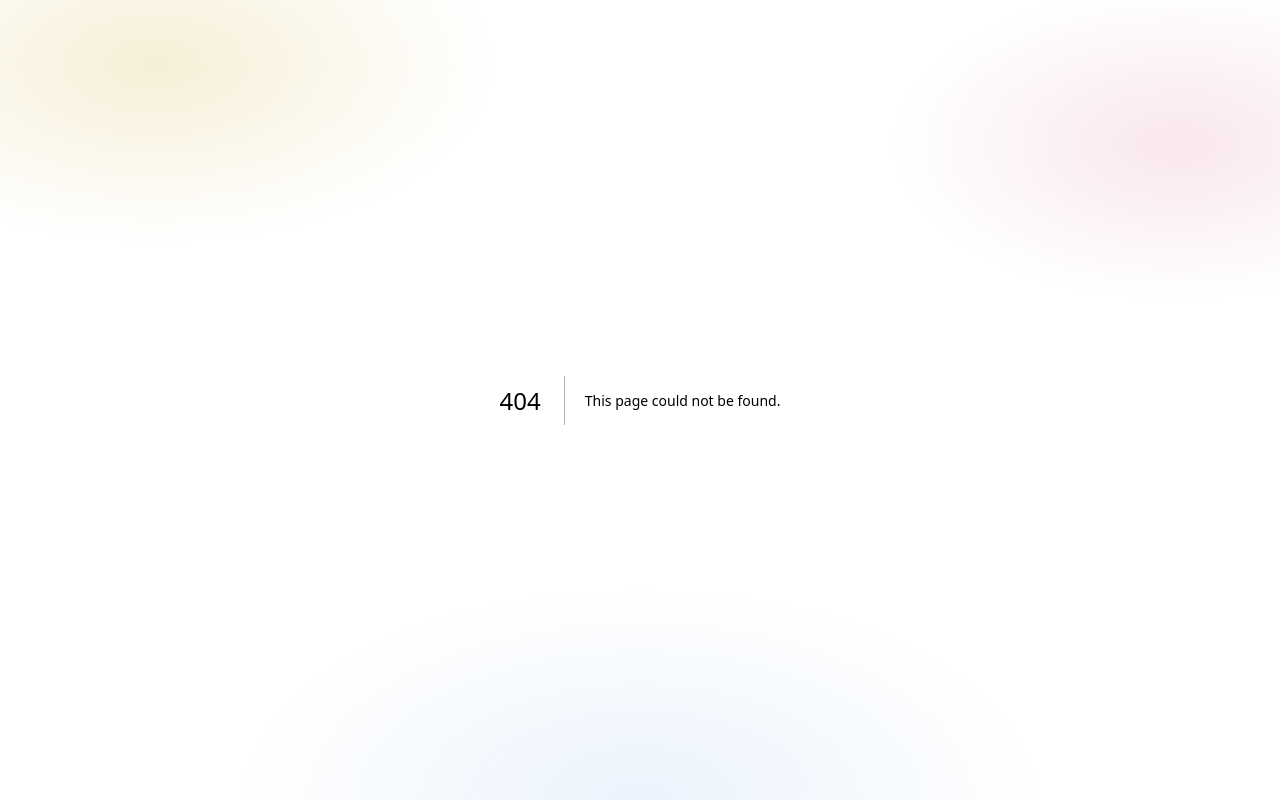
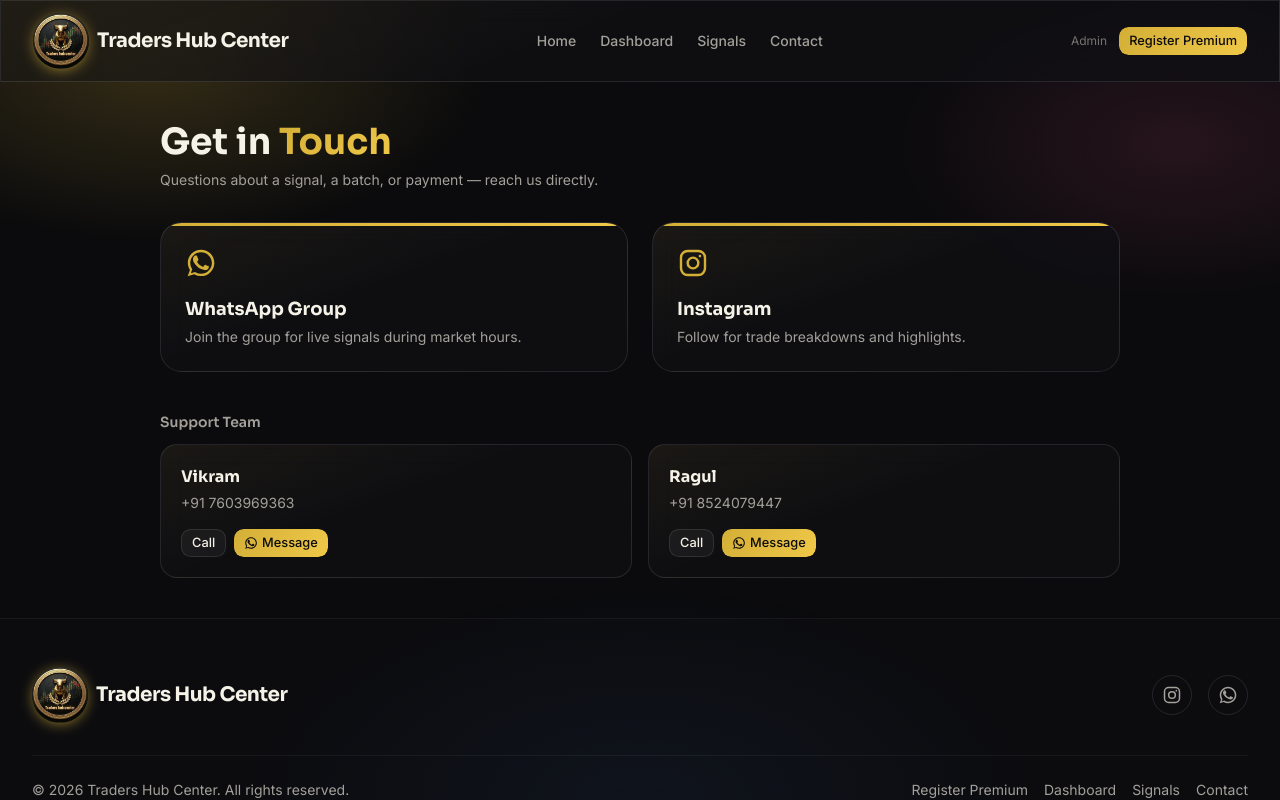
Before and after one commit to technojegan/Traders_Hub_Center, a Next.js app: page /contact in a window 1280 px wide. Before the commit this address had no page. Shown: the top 800 px of the page. Built offline with nearby package versions, Linux system fonts and the light colour scheme.

Commit message:
Add /contact page
Uses the existing WhatsApp/Instagram links and support team contacts
(PAYMENT_INFO.managers) already surfaced on the register page, with
call and direct-WhatsApp-message actions. Linked from the navbar and
footer.

```diff
--- /dev/null
+++ b/src/app/contact/page.tsx
@@ -0,0 +1,96 @@
+import { Navbar } from "@/components/site/navbar";
+import { Footer } from "@/components/site/footer";
+import { Button } from "@/components/ui/button";
+import { WhatsAppIcon, InstagramIcon } from "@/components/site/icons";
+import { PAYMENT_INFO, INSTAGRAM_URL, WHATSAPP_URL } from "@/lib/constants";
+
+function toWhatsAppLink(phone: string) {
+  return `https://wa.me/${phone.replace(/\D/g, "")}`;
+}
+
+export default function ContactPage() {
+  return (
+    <div className="flex min-h-screen flex-col">
+      <Navbar />
+      <main className="mx-auto flex-1 w-full max-w-5xl px-4 py-10 sm:px-6 lg:px-8">
+        <div className="mb-8">
+          <h1 className="font-heading text-3xl font-bold sm:text-4xl">
+            Get in <span className="thc-gold-text">Touch</span>
+          </h1>
+          <p className="mt-2 text-sm text-muted-foreground">
+            Questions about a signal, a batch, or payment — reach us directly.
+          </p>
+        </div>
+
+        <div className="grid gap-6 sm:grid-cols-2">
+          <a
+            href={WHATSAPP_URL}
+            target="_blank"
+            rel="noopener noreferrer"
+            className="thc-glass thc-glow group relative overflow-hidden rounded-2xl border border-white/5 p-6 transition-colors hover:border-primary/40"
+          >
+            <span
+              className="absolute inset-x-0 top-0 h-[3px]"
+              style={{ backgroundImage: "var(--thc-gold-gradient)" }}
+            />
+            <WhatsAppIcon className="h-8 w-8 text-primary" />
+            <p className="mt-4 font-heading text-lg font-bold">WhatsApp Group</p>
+            <p className="mt-1 text-sm text-muted-foreground">
+              Join the group for live signals during market hours.
+            </p>
+          </a>
+
+          <a
+            href={INSTAGRAM_URL}
+            target="_blank"
+            rel="noopener noreferrer"
+            className="thc-glass thc-glow group relative overflow-hidden rounded-2xl border border-white/5 p-6 transition-colors hover:border-primary/40"
+          >
+            <span
+              className="absolute inset-x-0 top-0 h-[3px]"
+              style={{ backgroundImage: "var(--thc-gold-gradient)" }}
+            />
+            <InstagramIcon className="h-8 w-8 text-primary" />
+            <p className="mt-4 font-heading text-lg font-bold">Instagram</p>
+            <p className="mt-1 text-sm text-muted-foreground">
+              Follow for trade breakdowns and highlights.
+            </p>
+          </a>
+        </div>
+
+        <div className="mt-10">
+          <h2 className="font-heading text-sm font-semibold text-muted-foreground">
+            Support Team
+          </h2>
+          <div className="mt-3 grid gap-4 sm:grid-cols-2">
+            {PAYMENT_INFO.managers.map((manager) => (
+              <div
+                key={manager.phone}
+                className="thc-glass rounded-xl border border-white/5 p-5"
+              >
+                <p className="font-heading text-base font-bold">{manager.name}</p>
+                <p className="mt-1 text-sm text-muted-foreground">{manager.phone}</p>
+                <div className="mt-4 flex flex-wrap gap-2">
+                  <Button asChild size="sm" variant="outline" className="thc-glow">
+                    <a href={`tel:${manager.phone}`}>Call</a>
+                  </Button>
+                  <Button asChild size="sm" className="thc-glow thc-btn-gradient">
+                    <a
+                      href={toWhatsAppLink(manager.phone)}
+                      target="_blank"
+                      rel="noopener noreferrer"
+                    >
+                      <WhatsAppIcon className="h-4 w-4" />
+                      Message
+                    </a>
+                  </Button>
+                </div>
+              </div>
+            ))}
+          </div>
+        </div>
+      </main>
+      <Footer />
+    </div>
+  );
+}
--- a/src/components/site/footer.tsx
+++ b/src/components/site/footer.tsx
@@ -43,6 +43,9 @@ export function Footer() {
             <Link href="/signals" className="hover:text-primary">
               Signals
             </Link>
+            <Link href="/contact" className="hover:text-primary">
+              Contact
+            </Link>
           </div>
         </div>
 
--- a/src/components/site/navbar.tsx
+++ b/src/components/site/navbar.tsx
@@ -6,6 +6,7 @@ const links = [
   { href: "/", label: "Home" },
   { href: "/dashboard", label: "Dashboard" },
   { href: "/signals", label: "Signals" },
+  { href: "/contact", label: "Contact" },
 ];
 
 export function Navbar() {
```
